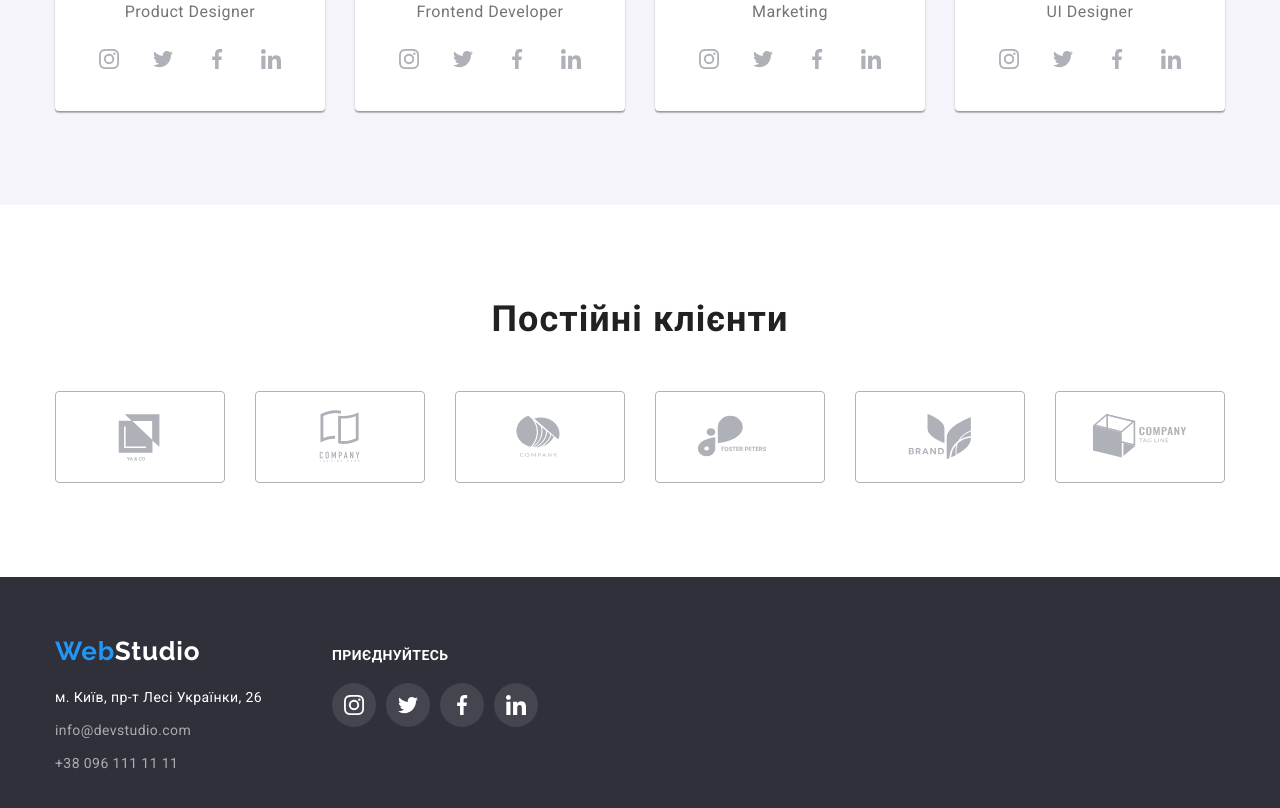
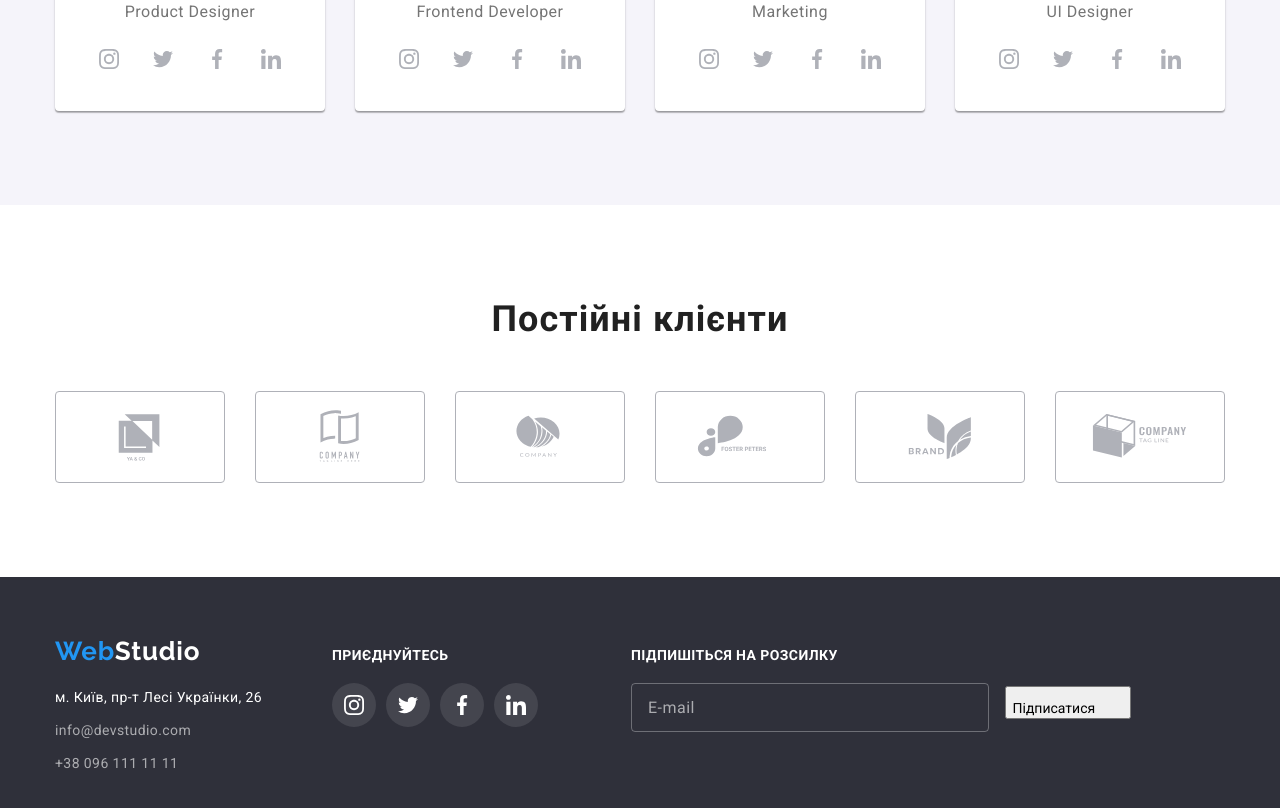
Before and after one commit to Sychevskyii/goit-markup-hw-06, a plain HTML site: page index.html in a window 1280 px wide. Shown: the part 2097-2905 px from the top of the page. Drawn offline with nearby package versions, Linux system fonts and the light colour scheme.

Commit message:
update index.html, styles.css

```diff
--- a/css/styles.css
+++ b/css/styles.css
@@ -242,7 +242,8 @@ ol {
   width: 100%;
   height: 100%;
   background-color: rgba(47, 48, 58, 0.6);
-  transition: visibility 0.6s cubic-bezier(0.4, 0, 0.2, 1), opacity 0.6s cubic-bezier(0.4, 0, 0.2, 1);
+  transition: visibility 0.6s cubic-bezier(0.4, 0, 0.2, 1),
+    opacity 0.6s cubic-bezier(0.4, 0, 0.2, 1);
 }
 
 .backdrop.is-hidden {
@@ -537,6 +538,10 @@ ol {
   align-items: baseline;
 }
 
+.join-container {
+  margin-right: 93px;
+}
+
 .join-text {
   color: #fff;
   font-size: 14px;
@@ -549,6 +554,38 @@ ol {
 .social-link-gray {
   color: #fff;
   background-color: rgba(255, 255, 255, 0.1);
+}
+
+/* Форма футера */
+
+.form-mailing-text {
+  color: #fff;
+  font-weight: 700;
+  letter-spacing: 0.42px;
+  text-transform: uppercase;
+  display: block;
+  margin-bottom: 20px;
+}
+
+.form-mailing-input {
+  width: 358px;
+  padding: 16px 280px 15px 16px;
+  background-color: transparent;
+  border-radius: 4px;
+  border: 1px solid rgba(255, 255, 255, 0.3);
+  outline-offset: -2px;
+  margin-right: 12px;
+}
+
+.form-mailing-input::placeholder {
+  color: rgba(255, 255, 255, 0.6);
+  font-size: 16px;
+  font-weight: 400;
+  letter-spacing: 0.48px;
+}
+
+.form-mailing-input:focus {
+  outline: 1px solid #fff;
 }
 
 /*
--- a/index.html
+++ b/index.html
@@ -577,6 +577,23 @@
             </li>
           </ul>
         </div>
+        <form action="" class="form-mailing">
+          <b class="form-mailing-text">Підпишіться на розсилку</b>
+          <label class="form-mailing-group" for="email">
+            <input
+              type="email"
+              name="email"
+              class="form-mailing-input"
+              placeholder="E-mail"
+            />
+            <button type="submit" class="form-mailing-button">
+              Підписатися
+              <svg class="form-mailing-icon" width="24" height="24">
+                <use href=""></use>
+              </svg>
+            </button>
+          </label>
+        </form>
       </div>
     </footer>
     <script src="./js/modal.js"></script>
```
